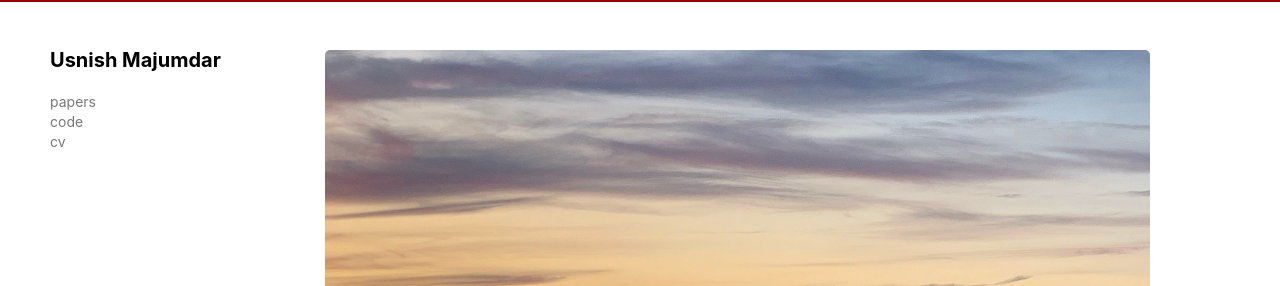
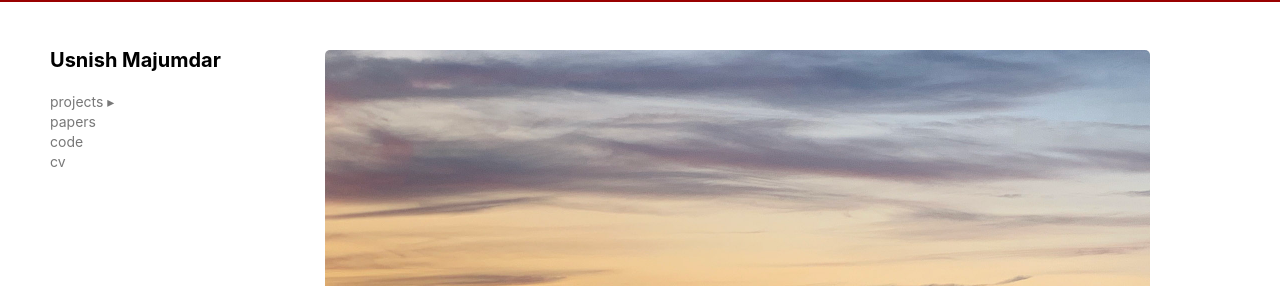
Before and after one commit to usnish/usnish.github.io, a Jekyll site: the page built from index.md, in a window 1280 px wide. Shown: the top 286 px of the page. Built offline with Jekyll 4.4.1, drawn with Linux system fonts in a browser that asks for light colours; nearby versions of some CDN libraries.

Commit message:
Add projects dropdown and /projects/ page
Projects are listed in _data/projects.yml and rendered both as a
collapsible sidebar dropdown and on a /projects/ index page. Starts with
the biochemical pathways poster. Also make the bootstrap script path
absolute so it resolves on subpages.

Co-Authored-By: Claude Opus 5.5 <noreply@anthropic.com>
Claude-Session: https://claude.ai/code/session_01QNrrw8PBqGXZ4cmkWCDGvW

```diff
--- a/_layouts/default.html
+++ b/_layouts/default.html
@@ -17,6 +17,17 @@
   <div class ="default-sidebar">
     <div id="logo"><a href="/">Usnish Majumdar</a></div>
     <ul class="nav">
+      <li>
+        <details class="nav-dropdown">
+          <summary>projects</summary>
+          <ul>
+            {% for project in site.data.projects %}
+            <li><a href="{{ project.url }}">{{ project.title }}</a></li>
+            {% endfor %}
+            <li><a href="/projects/">all projects &rarr;</a></li>
+          </ul>
+        </details>
+      </li>
       <li><a href="https://scholar.google.com/citations?hl=en&user=NT3r7pYAAAAJ&view_op=list_works">papers</a></li>
       <li><a href="http://www.github.com/usnish/">code</a></li>
       <li><a href="https://www.linkedin.com/in/usnish/">cv</a></li>
@@ -31,6 +42,6 @@
   Built on <a href="http://jekyllrb.com/"> Jekyll </a> and hosted by the ever-merciful <a href="http://github.com/pages/"> Github Pages </a>.
 </footer>
   <script src="https://ajax.googleapis.com/ajax/libs/jquery/1.11.1/jquery.min.js"></script>
-  <script src="js/bootstrap.min.js"></script>
+  <script src="/js/bootstrap.min.js"></script>
 </body>
 </html>
--- a/css/main.css
+++ b/css/main.css
@@ -127,3 +127,43 @@ ul.nav li{
 #cv {
 
 }
+
+/* projects ################################ */
+.nav-dropdown summary{
+  color:#787878;
+  cursor:pointer;
+  list-style:none;
+}
+.nav-dropdown summary::-webkit-details-marker{
+  display:none;
+}
+.nav-dropdown summary:after{
+  content:" \25B8";
+}
+.nav-dropdown[open] summary:after{
+  content:" \25BE";
+}
+.nav-dropdown summary:hover{
+  color:#74340f;
+}
+.nav-dropdown ul{
+  list-style:none;
+  margin:2px 0 4px 0;
+  padding-left:12px;
+}
+
+.project{
+  margin-bottom:30px;
+}
+.project h2{
+  font-size:18px;
+  margin:10px 0 6px 0;
+}
+.project-thumb{
+  max-width:100%;
+  height:auto;
+}
+.project-meta{
+  font-size:12px;
+  margin-top:4px;
+}
```
Also changed, not shown: _data/projects.yml (added, +7 -0 lines), projects.md (added, +16 -0 lines).
